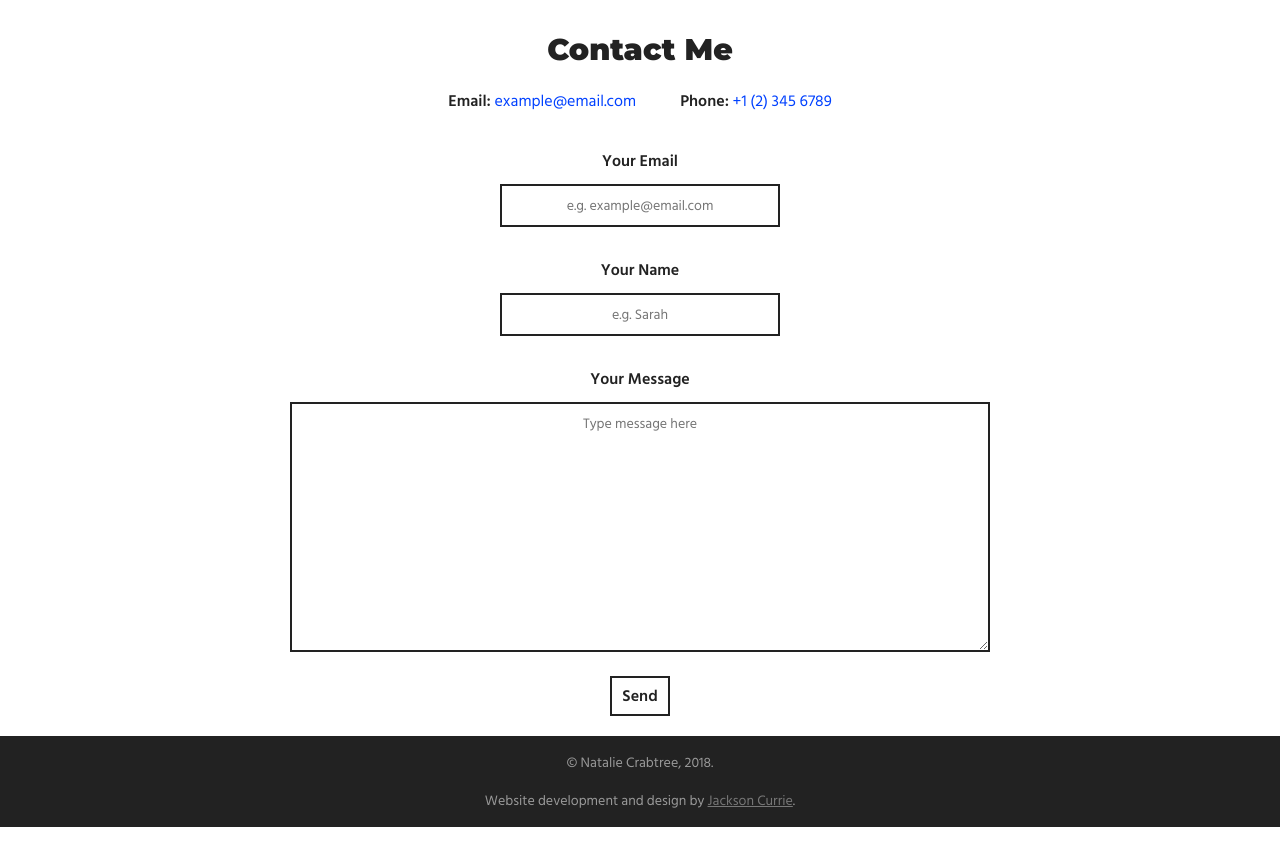
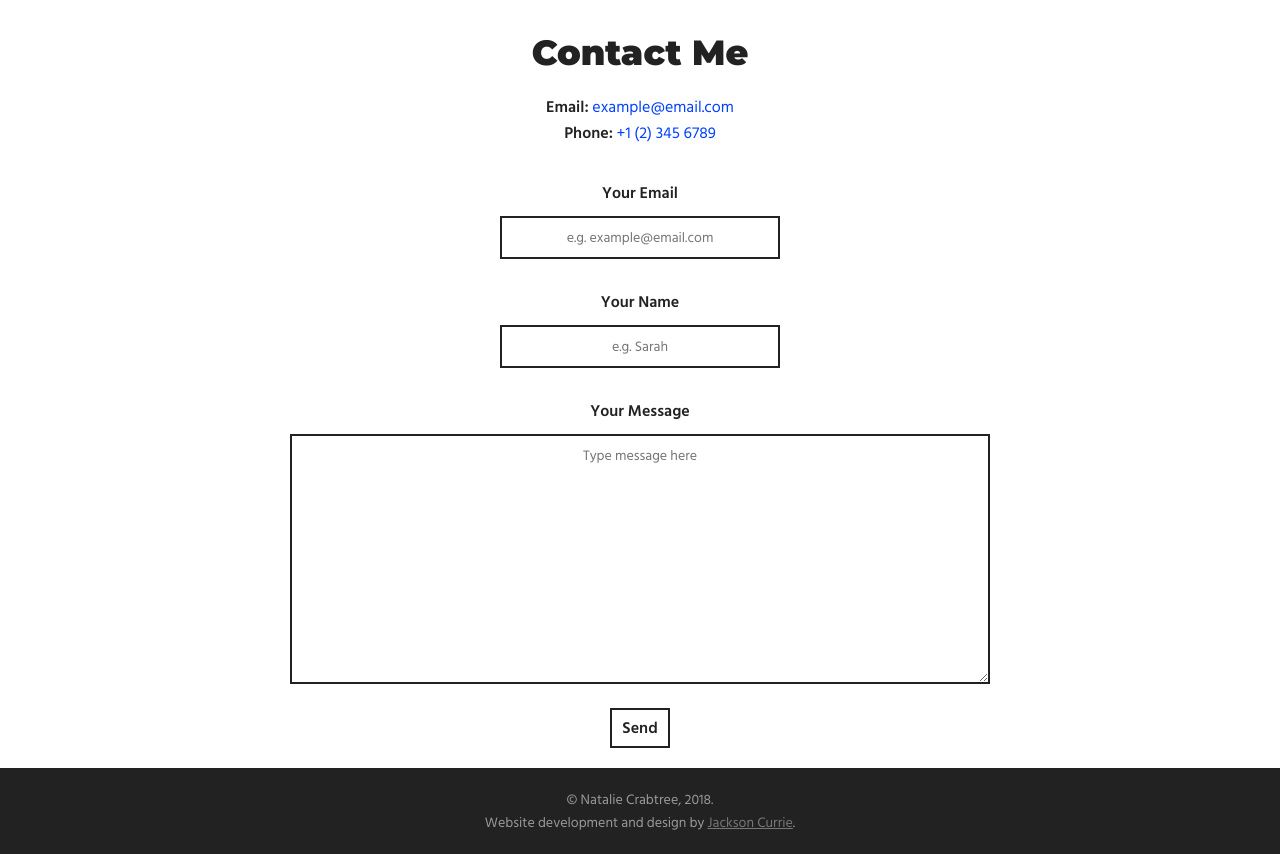
Before and after one commit to jacksoncurrie/natalie-crabtree, a plain HTML site: page contact.html in a window 1280 px wide. Shown: the part 133-987 px from the top of the page. Before the commit the page ends 960 px from the top, so only its background shows below. Drawn offline with Linux system fonts and the light colour scheme.

Commit message:
Minor margin edits

```diff
--- a/contact.html
+++ b/contact.html
@@ -29,8 +29,10 @@
     <main>
         <h2 class="topHeading">Contact Me</h2>
 
-        <p class="contact"><span class="heading">Email:</span> <a href="mailto:example@email.com">example@email.com</a></p>
-        <p class="contact"><span class="heading">Phone:</span> <a href="tel:+123456789">+1 (2) 345 6789</a></p>
+        <p class="contact">
+            <span class="heading">Email:</span> <a href="mailto:example@email.com">example@email.com</a><br>
+            <span class="heading">Phone:</span> <a href="tel:+123456789">+1 (2) 345 6789</a>
+        </p>
 
         <form action="https://formspree.io/j.currie1999@gmail.com" method="POST">
             <span class="heading">Your Email</span>
@@ -49,8 +51,10 @@
     </main>
 
     <footer>
-        <p>&copy; Natalie Crabtree, 2018.</p>
-        <p>Website development and design by <a href="http://jacksoncurrie.co/websites">Jackson Currie</a>.</p>
+        <p>
+            &copy; Natalie Crabtree, 2018. <br>
+            Website development and design by <a href="http://jacksoncurrie.co/websites">Jackson Currie</a>.
+        </p>
     </footer>
 </body>
 </html>
--- a/styles/main.css
+++ b/styles/main.css
@@ -87,7 +87,7 @@ nav a:hover {
 .topHeading {
     margin: 20px 10px 0 10px;
     font-family: 'Montserrat', sans-serif;
-    font-size: 25px;
+    font-size: 30px;
     color: #222;
 }
 
@@ -110,7 +110,7 @@ footer {
 
 footer p {
     color: #999;
-    margin: 15px;
+    margin: 20px;
     font-family: 'Hind Siliguri', sans-serif;
     font-weight: 400;
     font-size: 12px;
@@ -128,7 +128,7 @@ footer p a:hover {
 /* Tablet */
 @media only screen and (min-width: 760px) {
     .topHeading {
-        font-size: 30px;
+        font-size: 35px;
     }
 
     footer p {
```
Also changed, not shown: blog.html (+4 -2 lines), classes.html (+4 -2 lines), index.html (+4 -2 lines), research.html (+4 -2 lines), testimonials.html (+4 -2 lines).
